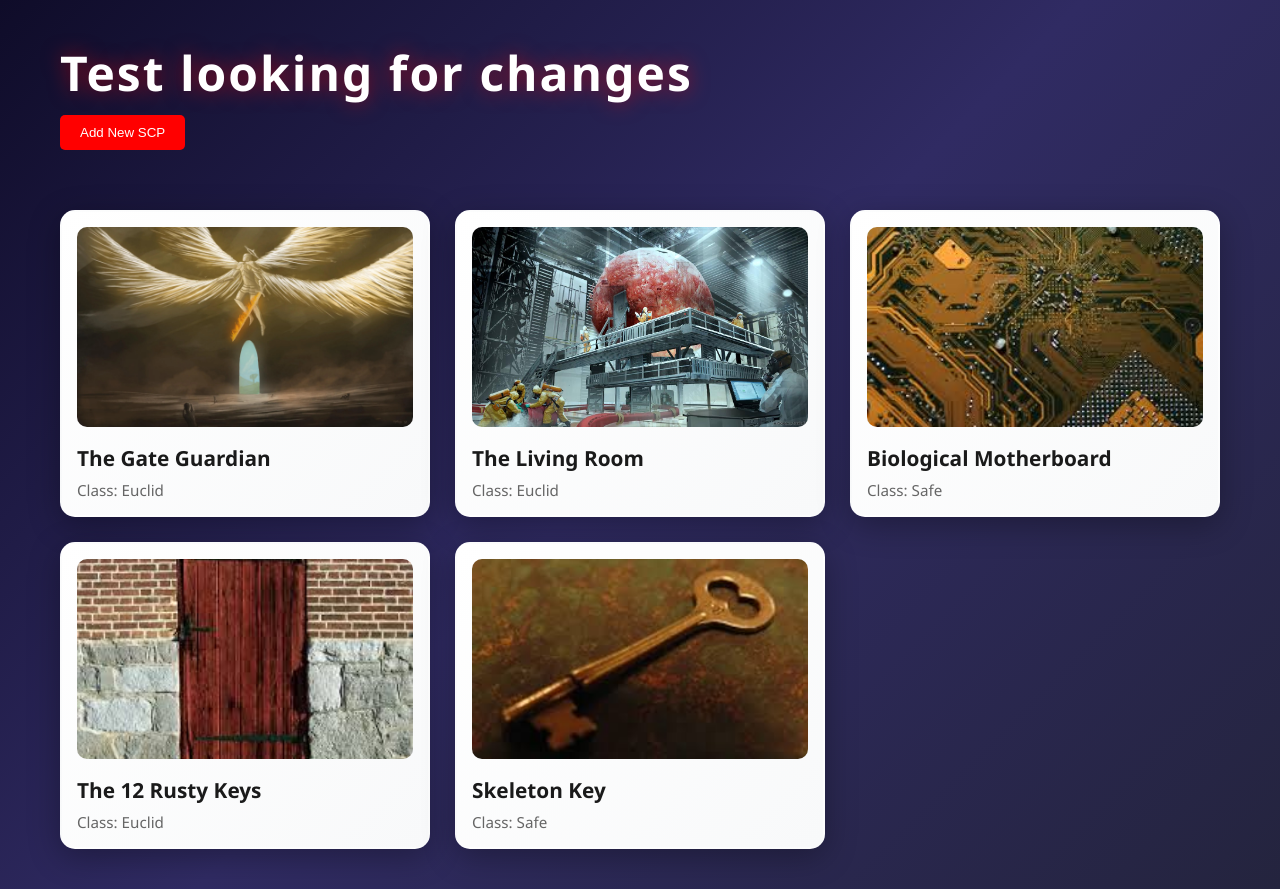
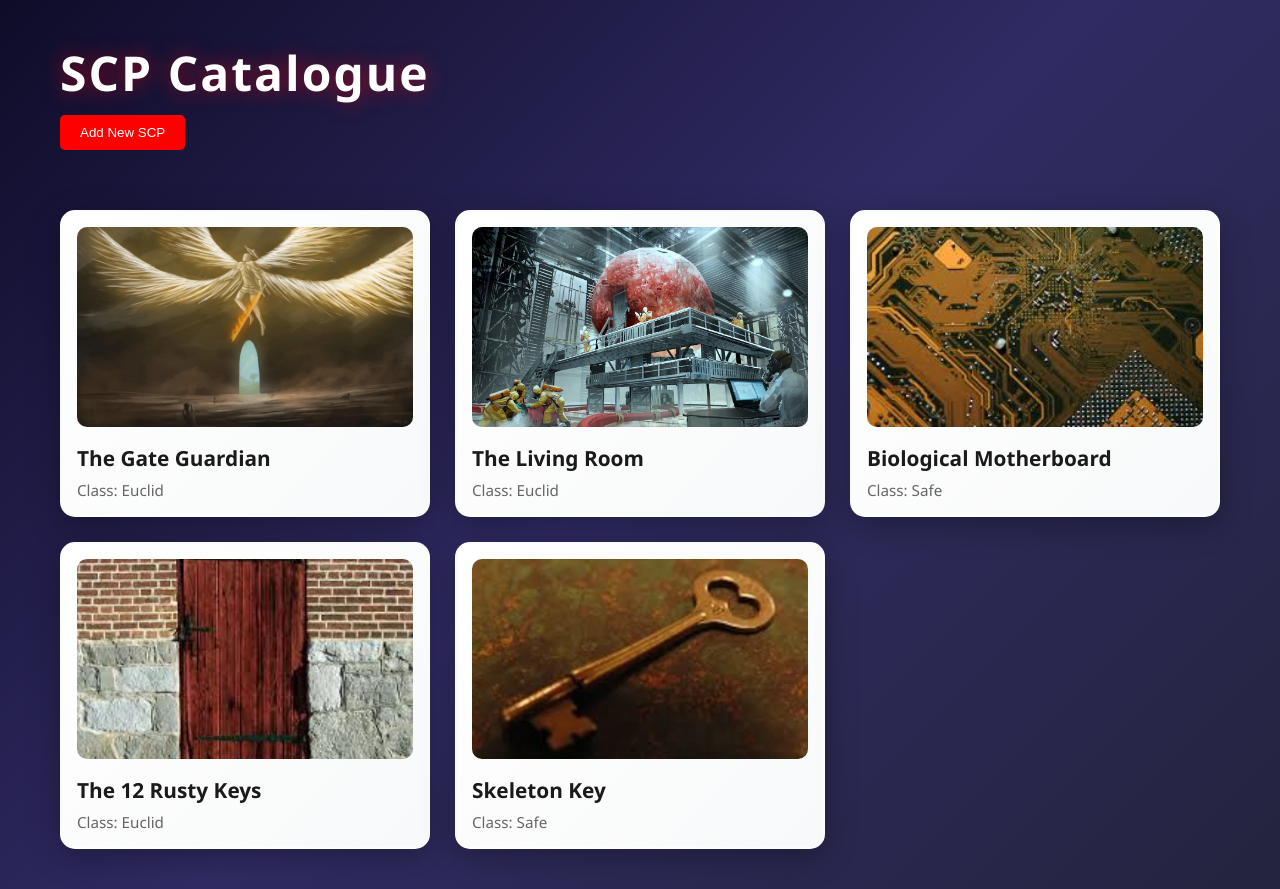
Before and after one commit to Manjil100/improved-waffle, a React (Vite) app: page / in a window 1280 px wide. Built offline with nearby package versions, Linux system fonts and the light colour scheme.

Commit message:
removed homepage

```diff
--- a/package.json
+++ b/package.json
@@ -3,7 +3,7 @@
   "version": "0.1.0",
   "private": true,
   "type": "module",
-  "homepage": "https://Manjil100.github.io/codespaces-react/",
+
   "dependencies": {
     "@testing-library/jest-dom": "^5.16.5",
     "@testing-library/react": "^13.4.0",
--- a/src/App.jsx
+++ b/src/App.jsx
@@ -22,7 +22,7 @@ export default function App() {
 
   return (
     <div className="container">
-      <h1 className="title">Test looking for changes</h1>
+      <h1 className="title">SCP Catalogue</h1>
       <button onClick={() => setShowAddForm(true)} style={{ padding: '10px 20px', background: '#ff0000', color: 'white', border: 'none', borderRadius: '5px', cursor: 'pointer', marginBottom: '20px' }}>Add New SCP</button>
 
       <div className="grid">
```
